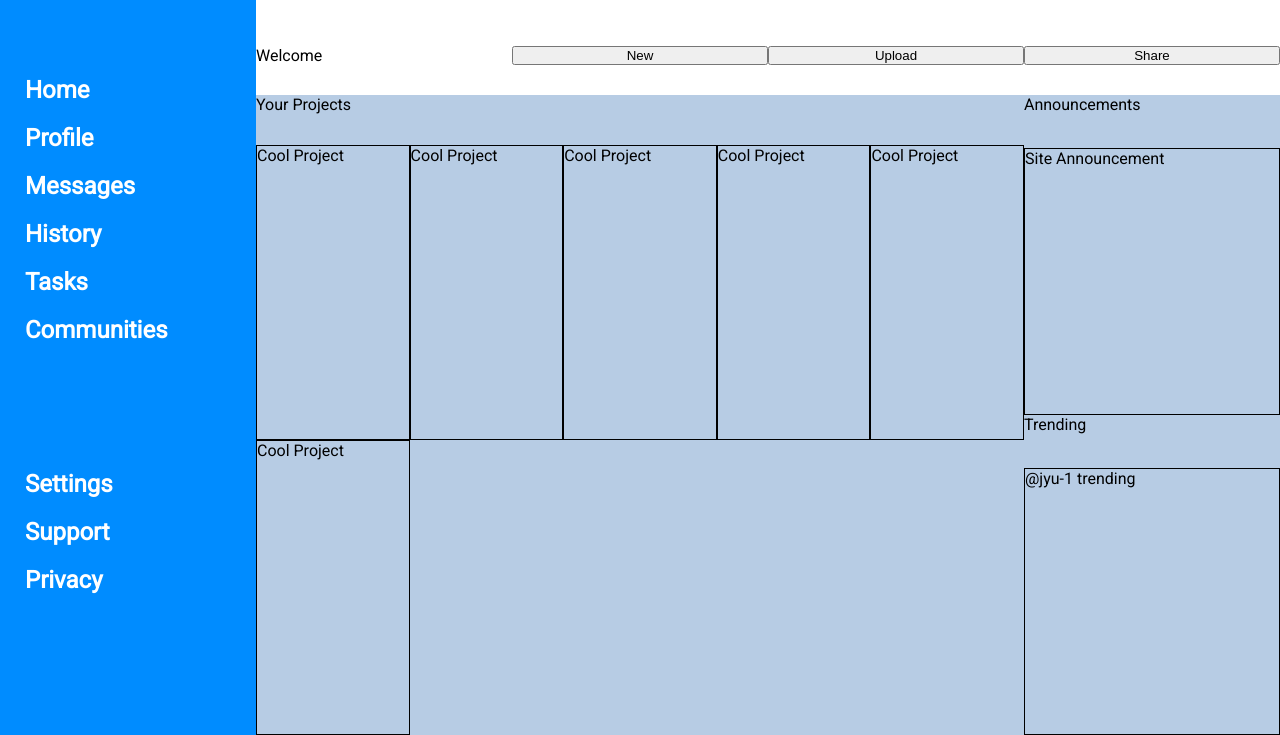
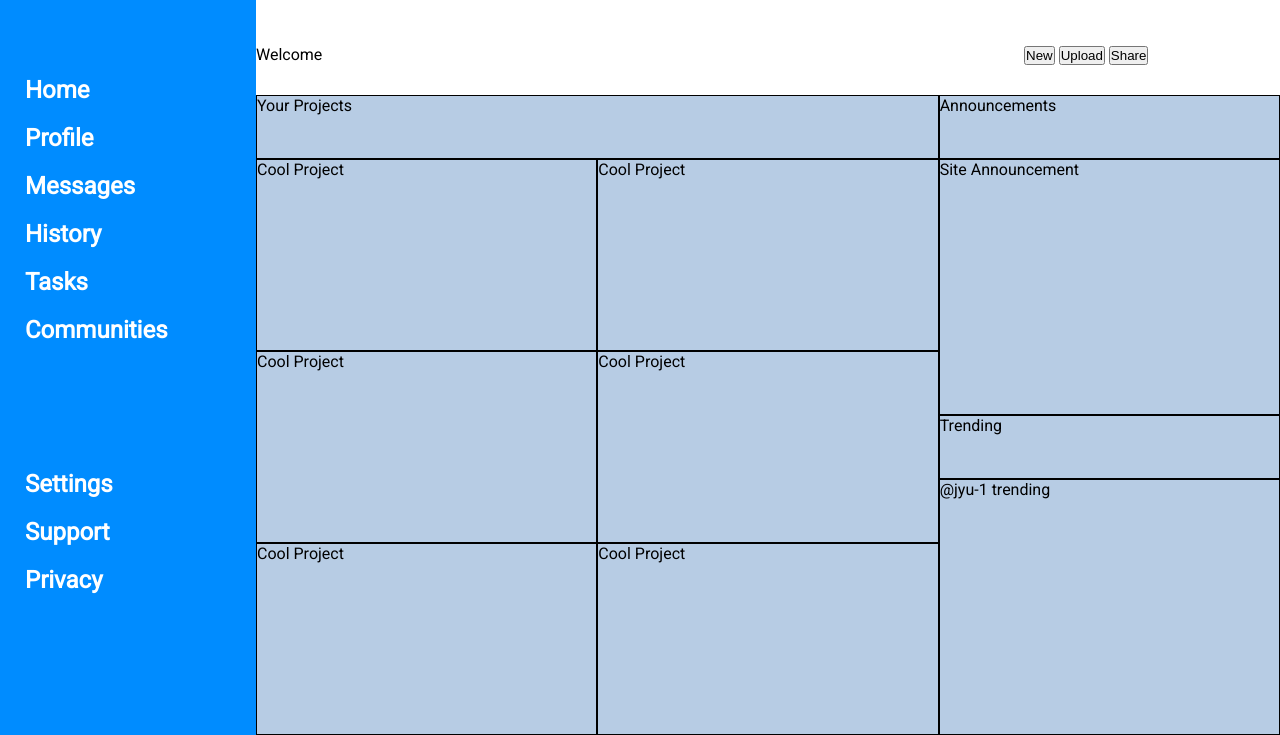
Before and after one commit to jyu-1/admin-dash, a plain HTML site: page index.html in a window 1280 px wide. Shown: the part 65-800 px from the top of the page. Drawn offline with Linux system fonts and the light colour scheme.

Commit message:
change grid style

```diff
--- a/index.html
+++ b/index.html
@@ -55,32 +55,28 @@
 
         <div class="bot">
             <div class="welcome">Welcome</div>
+            <div>
                 <button class="new">New</button>
                 <button class="upload">Upload</button>
                 <button class="share">Share</button>
+            </div>
         </div>
 
     </div>
 
     <div class="main">
-        <div class="left">
         <div class="title">Your Projects</div>
-            <div class="left-container">
-                <div class="content">Cool Project</div>
-                <div class="content">Cool Project</div>
-                <div class="content">Cool Project</div>
-                <div class="content">Cool Project</div>
-                <div class="content">Cool Project</div>
-                <div class="content">Cool Project</div>
-            </div>
-        </div>
-        <div class="right">
+        <div class="content1">Cool Project</div>
+        <div class="content2">Cool Project</div>
+        <div class="content3">Cool Project</div>
+        <div class="content4">Cool Project</div>
+        <div class="content5">Cool Project</div>
+        <div class="content6">Cool Project</div>
         <div class="announcement">Announcements</div>
         <div class="container-1">Site Announcement</div>
         <div class="trending">Trending</div>
         <div class="container-2">@jyu-1 trending</div>
     </div>
-    </div>
 </body>
 
 </html>
--- a/style.css
+++ b/style.css
@@ -53,22 +53,23 @@ body {
     align-items: center;
 }
 
-.top{
+.top {
     display: grid;
     grid-template-columns: 2fr 1fr 1fr;
 }
 
-.bot{
-    display:grid;
-    grid-template-columns: 1fr 1fr 1fr 1fr;
+.bot {
+    display: grid;
+    grid-template-columns: 3fr 1fr;
 }
 
 .main {
     background-color: rgb(183, 204, 228);
     grid-column: 2 / 3;
     grid-row: 2 / 3;
-    display:grid;
-    grid-template-columns: 3fr 1fr;
+    display: grid;
+    grid-template-columns: 1fr 1fr 1fr;
+    grid-template-rows: 1fr 3fr 1fr 1fr 1fr 3fr;
 }
 
 a {
@@ -76,26 +77,61 @@ a {
     color: white;
 }
 
-.left{
-    display:grid;
-    grid-template-rows: 50px;
+.main .title{
+    grid-column: 1 / 3;
+    grid-row: 1/2 ;
 }
 
-.left-container{
-    display: grid;
-    grid-template-columns: repeat(auto-fit, minmax(150px, 1fr));
-    grid-template-rows: 1fr 1fr;
+.main .announcement{
+    grid-column: 3 / 4;
+    grid-row: 1/2;
 }
 
-.content{
+.main .trending{
+    grid-column: 3/4;
+    grid-row: 4/5;
+}
+
+.main .container-1{
+    grid-column: 3/4;
+    grid-row: 2/4;
+}
+
+.main .container-2{
+    grid-column: 3/4;
+    grid-row: 5/7;
+}
+
+.main .content1{
+    grid-column: 1/2;
+    grid-row: 2/3;
+}
+
+.main .content2{
+    grid-column: 2/3;
+    grid-row: 2/3;
+}
+
+.main .content3{
+    grid-column: 1/2;
+    grid-row: 3/6;
+}
+
+.main .content4{
+    grid-column: 2/3;
+    grid-row: 3/6;
+}
+
+.main .content5{
+    grid-column: 1/2;
+    grid-row: 6/7;
+}
+
+.main .content6{
+    grid-column: 2/3;
+    grid-row: 6/7;
+}
+
+.main > * {
     border: 1px solid black;
 }
-
-.right {
-    display:grid;
-    grid-template-rows: 1fr 5fr 1fr 5fr;
-}
-
-.right .container-1, .right .container-2{
-    border: 1px solid black;
-}
```
Lines whose indentation alone changed are shown as unchanged.
